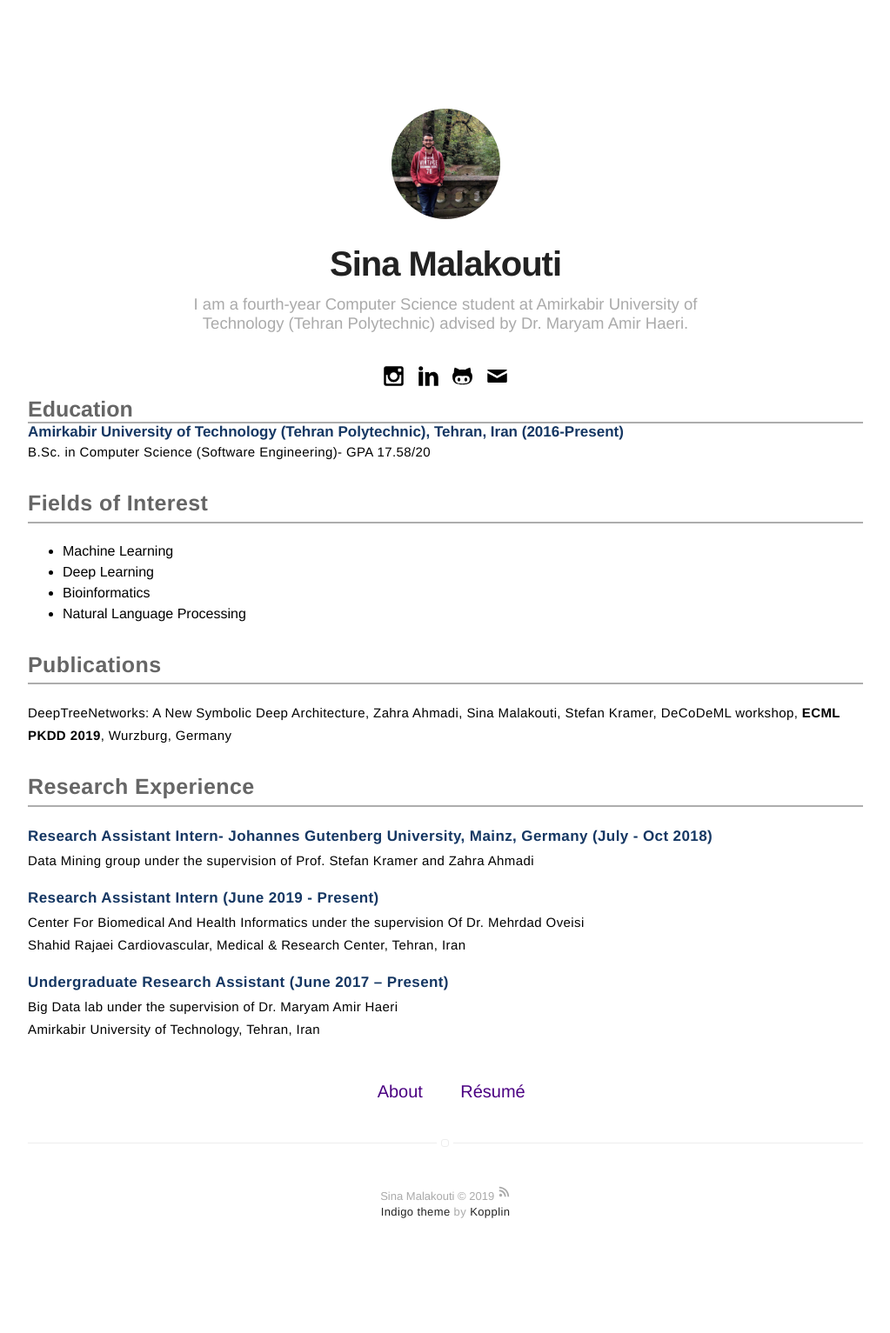
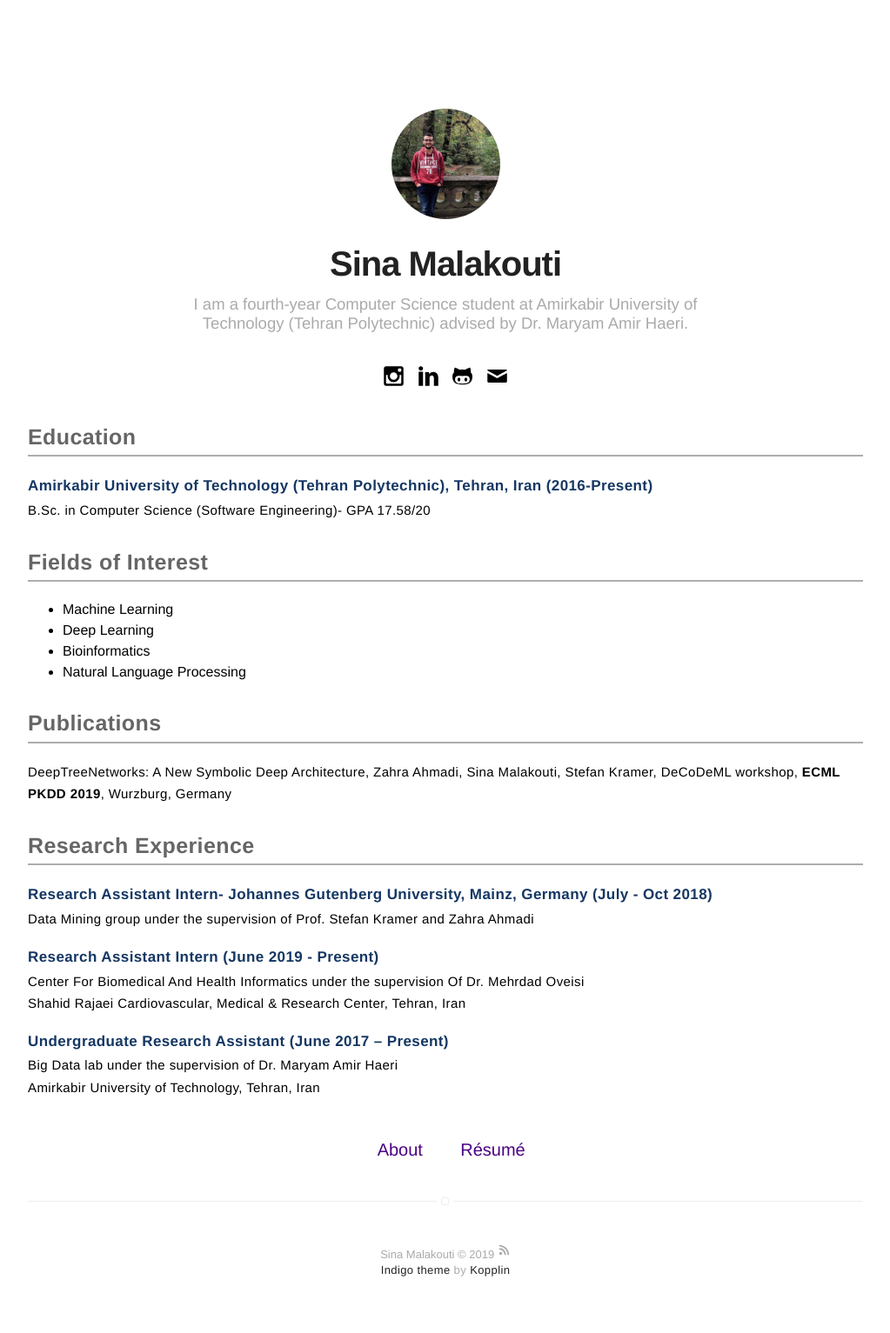
Before and after one commit to sinamalakouti/sinamalakouti.github.io, a Jekyll site: the page built from index.html, in a window 1280 px wide. Shown: the whole page at 87% size, without its empty margins (128-1151 px from the left). Built offline with Jekyll 4.4.1, drawn with Linux system fonts in a browser that asks for light colours; before the commit the page ends 1465 px from its top, so only the background shows below that.

Commit message:
first page almost completed

```diff
--- a/_includes/header.html
+++ b/_includes/header.html
@@ -25,14 +25,16 @@
 <!-- including other folan -->
         {% include social-links.html %}
     </header>
-    <div class="inf_header" style="font-weight:bold"> Education</div>
+    <div>
+    <p class="inf_header" style="font-weight:bold"> Education</p>
 
-    <div class="inf_title" >
+    <p class="inf_title" >
          Amirkabir University of Technology (Tehran Polytechnic), Tehran, Iran (2016-Present)
-    </div>
+    </p>
     <p class="inf_body">
         B.Sc. in Computer Science (Software Engineering)-  GPA 17.58/20
     </p >
+</div>
 
     <div>
         <p class="inf_header"> Fields of Interest</p>
```
